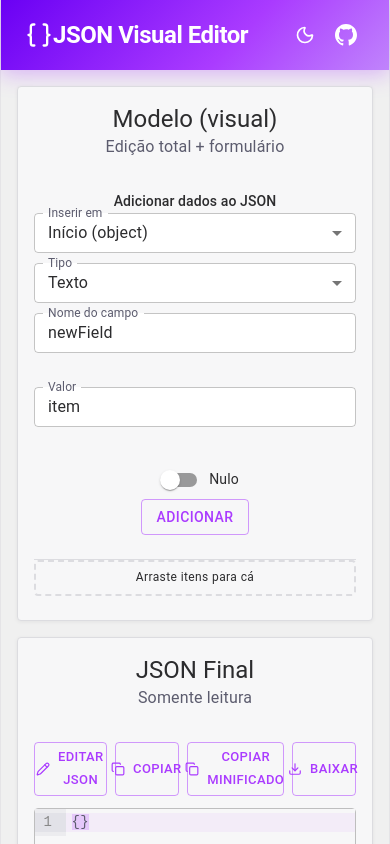
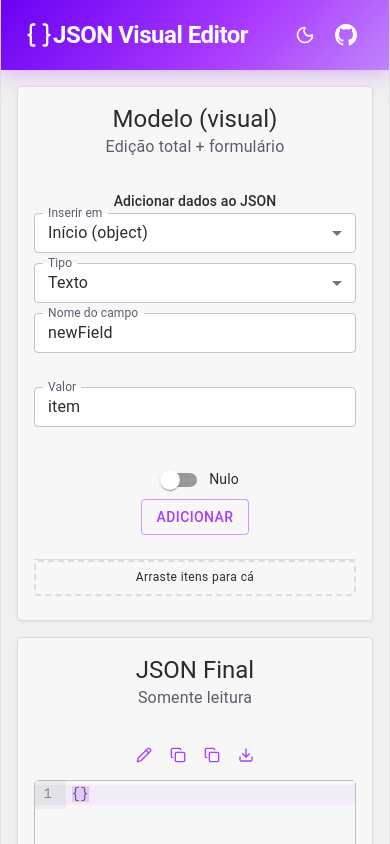
Before and after one commit to GleisonOliveira/json-visual-editor, a React (Vite) app: page / in a window 390 px wide. Shown: the top 844 px of the page. Built offline with nearby package versions, Linux system fonts and the light colour scheme.

Commit message:
fix(JsonPanel): collapse action buttons to icon-only on small screens
Use IconButton with Tooltip on xs/sm breakpoints to prevent overflow.
Primary/error/success colors preserved to match outlined Button appearance.

```diff
--- a/src/components/JsonPanel/index.tsx
+++ b/src/components/JsonPanel/index.tsx
@@ -1,4 +1,4 @@
-import { Box, Button, Card, CardContent, CardHeader, Typography } from '@mui/material'
+import { Box, Button, Card, CardContent, CardHeader, IconButton, Tooltip, Typography, useMediaQuery, useTheme } from '@mui/material'
 import { Pencil, Copy, X, CheckCheck, Download } from 'lucide-react'
 import CodeMirror from '@uiw/react-codemirror'
 import { json } from '@codemirror/lang-json'
@@ -10,6 +10,8 @@ export function JsonPanel() {
   const { mode, editingJson, editingText, editError, startEditing, cancelEditing, setEditingText, setEditError, setToast } = useUiStore()
   const { jsonValue, setJsonValue } = useJsonStore()
 
+  const theme = useTheme()
+  const isSmall = useMediaQuery(theme.breakpoints.down('sm'))
   const cmTheme = mode === 'dark' ? codeMirrorDarkTheme : codeMirrorLightTheme
   const cmSyntax = mode === 'dark' ? codeMirrorDarkSyntax : codeMirrorLightSyntax
   const jsonStr = JSON.stringify(jsonValue, null, 2)
@@ -23,6 +25,36 @@ export function JsonPanel() {
       <CardContent>
         {editingJson ? (
           <Box sx={{ display: 'flex', gap: 1, mb: 1.5, justifyContent: 'center' }}>
+            {isSmall ? (
+              <>
+                <Tooltip title="Cancelar">
+                  <IconButton size="small" color="error" onClick={cancelEditing}>
+                    <X size={16} />
+                  </IconButton>
+                </Tooltip>
+                <Tooltip title="Validar">
+                  <IconButton
+                    size="small"
+                    color="success"
+                    onClick={() => {
+                      try {
+                        const parsed = JSON.parse(editingText)
+                        setJsonValue(() => parsed)
+                        cancelEditing()
+                        setToast({ msg: 'JSON válido aplicado com sucesso.', severity: 'success' })
+                      } catch (e) {
+                        const msg = e instanceof Error ? e.message : 'JSON inválido.'
+                        setEditError(msg)
+                        setToast({ msg: `JSON inválido: ${msg}`, severity: 'error' })
+                      }
+                    }}
+                  >
+                    <CheckCheck size={16} />
+                  </IconButton>
+                </Tooltip>
+              </>
+            ) : (
+              <>
                 <Button size="small" variant="outlined" color="error" startIcon={<X size={14} />} onClick={cancelEditing}>
                   Cancelar
                 </Button>
@@ -46,9 +78,65 @@ export function JsonPanel() {
                 >
                   Validar
                 </Button>
+              </>
+            )}
           </Box>
         ) : (
           <Box sx={{ mb: 1.5, display: 'flex', gap: 1, justifyContent: 'center' }}>
+            {isSmall ? (
+              <>
+                <Tooltip title="Editar JSON">
+                  <IconButton size="small" color="primary" onClick={() => startEditing(jsonStr)}>
+                    <Pencil size={16} />
+                  </IconButton>
+                </Tooltip>
+                <Tooltip title="Copiar">
+                  <IconButton
+                    size="small"
+                    color="primary"
+                    onClick={() => {
+                      navigator.clipboard.writeText(jsonStr)
+                        .then(() => setToast({ msg: 'JSON copiado para o clipboard!', severity: 'success' }))
+                        .catch(() => setToast({ msg: 'Falha ao copiar o JSON.', severity: 'error' }))
+                    }}
+                  >
+                    <Copy size={16} />
+                  </IconButton>
+                </Tooltip>
+                <Tooltip title="Copiar minificado">
+                  <IconButton
+                    size="small"
+                    color="primary"
+                    onClick={() => {
+                      navigator.clipboard.writeText(JSON.stringify(jsonValue))
+                        .then(() => setToast({ msg: 'JSON minificado copiado para o clipboard!', severity: 'success' }))
+                        .catch(() => setToast({ msg: 'Falha ao copiar o JSON.', severity: 'error' }))
+                    }}
+                  >
+                    <Copy size={16} />
+                  </IconButton>
+                </Tooltip>
+                <Tooltip title="Baixar">
+                  <IconButton
+                    size="small"
+                    color="primary"
+                    onClick={() => {
+                      const blob = new Blob([jsonStr], { type: 'application/json' })
+                      const url = URL.createObjectURL(blob)
+                      const a = document.createElement('a')
+                      a.href = url
+                      a.download = 'data.json'
+                      a.click()
+                      URL.revokeObjectURL(url)
+                      setToast({ msg: 'JSON baixado com sucesso!', severity: 'success' })
+                    }}
+                  >
+                    <Download size={16} />
+                  </IconButton>
+                </Tooltip>
+              </>
+            ) : (
+              <>
                 <Button size="small" variant="outlined" startIcon={<Pencil size={14} />} onClick={() => startEditing(jsonStr)}>
                   Editar JSON
                 </Button>
@@ -93,6 +181,8 @@ export function JsonPanel() {
                 >
                   Baixar
                 </Button>
+              </>
+            )}
           </Box>
         )}
 
```
Lines whose indentation alone changed are shown as unchanged.
